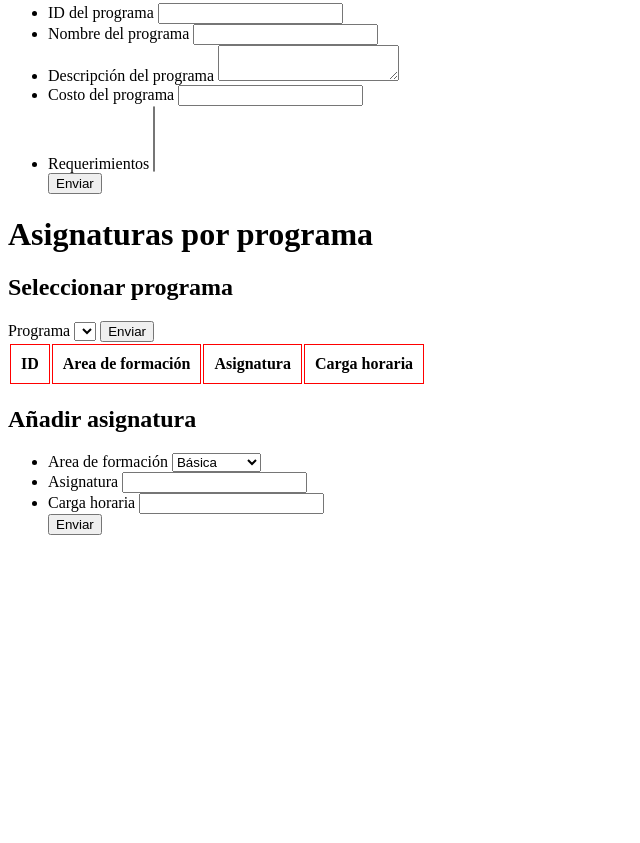
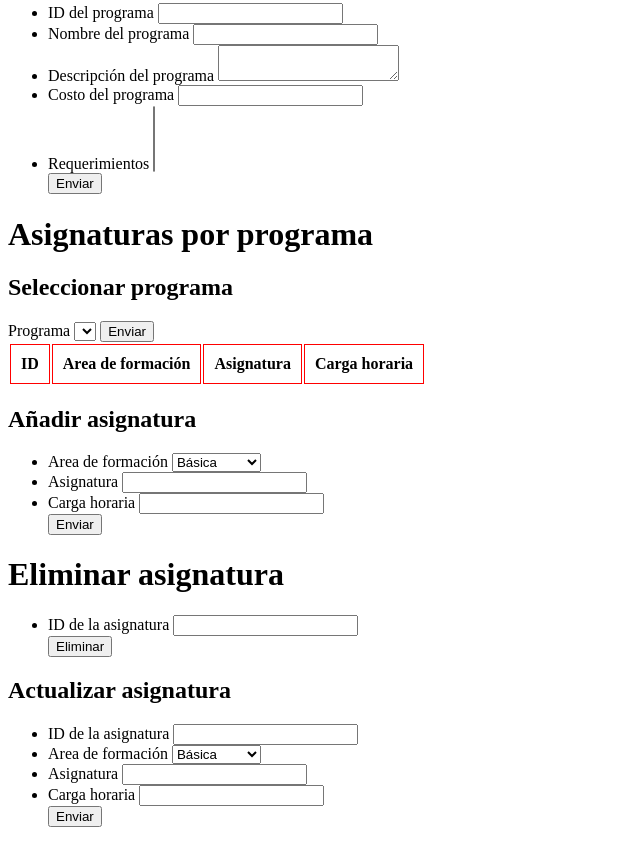
Before and after one commit to JasonEstrada/Academia, a website: page Front/admin_2.html in a window 1280 px wide. Shown: the part 765-1608 px from the top of the page, without its empty margins (0-640 px from the left). Before the commit the page ends 1316 px from the top, so only its background shows below. Drawn offline with Linux system fonts and the light colour scheme; no server answers.

Commit message:
Admin backend finalizado

```diff
--- a/Front/admin_2.html
+++ b/Front/admin_2.html
@@ -1,4 +1,3 @@
-
 <!DOCTYPE html>
 <html lang="en">
   <head>
@@ -60,9 +59,7 @@
               <input type="number" id="costo" name="costo" />
             </li>
             <li>
-                <label>
-                    Requerimientos
-                </label>
+              <label> Requerimientos </label>
               <select id="requerimientos" multiple></select>
             </li>
             <button onclick="agregarPrograma()">Enviar</button>
@@ -102,9 +99,7 @@
               <input type="number" id="costou" name="costou" />
             </li>
             <li>
-                <label>
-                    Requerimientos
-                </label>
+              <label> Requerimientos </label>
               <select id="requerimientosu" multiple></select>
             </li>
             <button onclick="actualizarPrograma()">Enviar</button>
@@ -157,6 +152,45 @@
           </form>
         </ul>
       </div>
+      <div>
+        <h1>Eliminar asignatura</h1>
+        <form id="deleteAsigForm" action="#">
+          <ul>
+            <li>
+              <label for="IDda">ID de la asignatura</label>
+              <input type="text" id="IDda" name="IDda" />
+            </li>
+            <button onclick="eliminarAsignatura()">Eliminar</button>
+          </ul>
+        </form>
+      </div>
+      <div>
+        <h2>Actualizar asignatura</h2>
+        <ul>
+          <form id="updateAsignaturaForm" action="#">
+            <li>
+              <label for="IDau">ID de la asignatura</label>
+              <input type="text" id="IDau" name="IDau" />
+            </li>
+            <li>
+              <label for="areau">Area de formación</label>
+              <select name="areau" id="areau">
+                <option value="Básica">Básica</option>
+                <option value="Profesional">Profesional</option>
+                <option value="Énfasis">Énfasis</option>
+              </select>
+            </li>
+            <li>
+              <label for="nombreAsigu">Asignatura</label>
+              <input type="text" id="nombreAsigu" name="nombreAsigu" />
+            </li>
+            <li>
+              <label for="cargaAsigu">Carga horaria</label>
+              <input type="number" id="cargaAsigu" name="cargaAsigu" />
+            </li>
+            <button onclick="actualizarAsignatura()">Enviar</button>
+          </form>
+        </ul>
       </div>
     </div>
   </body>
--- a/Front/index2.js
+++ b/Front/index2.js
@@ -207,6 +207,28 @@ async function agregarPrograma() {
   });
 }
 
+async function actualizarAsignatura() {
+  const asignaturaData = {
+    id: document.getElementById("IDau").value,
+    programa: document.getElementById("programaAsig").value,
+    area: document.getElementById("areau").value,
+    nombre: document.getElementById("nombreAsigu").value,
+    carga: document.getElementById("cargaAsigu").value,
+  };
+
+  const asignaturaDataJson = JSON.stringify(asignaturaData);
+
+  fetch("http://127.0.0.1:3000/actualizarAsignatura", {
+    method: "POST",
+    headers: {
+      "Content-Type": "application/json",
+    },
+    body: asignaturaDataJson,
+  }).then((result) => {
+    document.getElementById("updateAsignaturaForm").reset();
+  });
+}
+
 async function agregarAsignaturas() {
   const asignaturaData = {
     programa: document.getElementById("programaAsig").value,
@@ -245,3 +267,21 @@ async function eliminarPrograma() {
     document.getElementById("deleteProgramaForm").reset();
   });
 }
+
+async function eliminarAsignatura() {
+  const idData = {
+    asign_id: document.getElementById("IDda").value,
+  };
+
+  const idDataJson = JSON.stringify(idData);
+
+  fetch("http://127.0.0.1:3000/eliminarAsignatura", {
+    method: "POST",
+    headers: {
+      "Content-Type": "application/json",
+    },
+    body: idDataJson,
+  }).then((result) => {
+    document.getElementById("deleteAsigForm").reset();
+  });
+}
```
Also changed, not shown: API/index_API.js (+78 -0 lines). Lines whose indentation alone changed are shown as unchanged.
